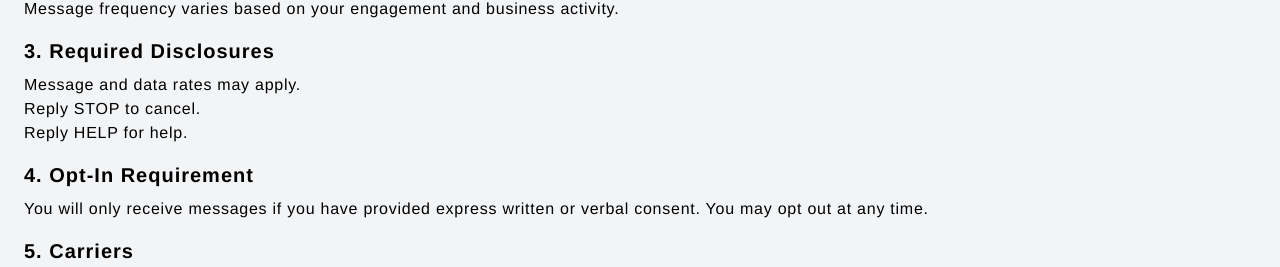
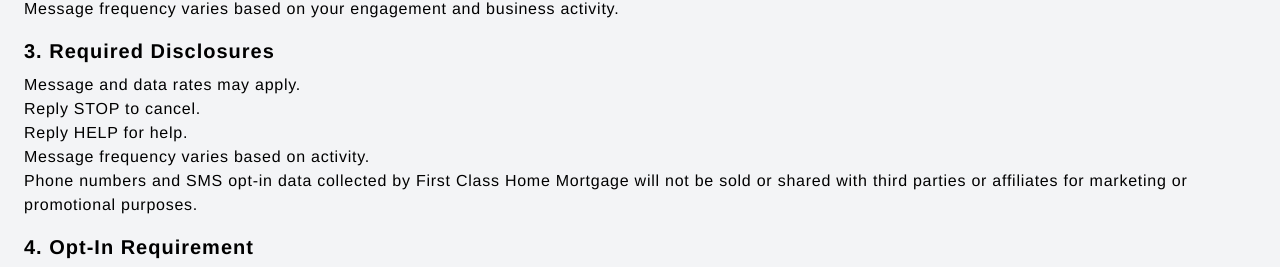
Before and after one commit to MitchellHCrane/1stclassnextjs, a Next.js app: page /terms in a window 1280 px wide. Shown: the part 407-674 px from the top of the page. Built offline with nearby package versions, Linux system fonts and the light colour scheme; no server answers.

Commit message:
update to reflect needed changes for compliance

```diff
--- a/src/app/terms/page.js
+++ b/src/app/terms/page.js
@@ -31,6 +31,12 @@
         Reply STOP to cancel.
         <br />
         Reply HELP for help.
+        <br />
+        Message frequency varies based on activity.
+        <br />
+        Phone numbers and SMS opt-in data collected by First Class Home
+        Mortgage will not be sold or shared with third parties or affiliates
+        for marketing or promotional purposes.
       </p>
 
       <h2 className="text-xl font-bold mb-2">4. Opt-In Requirement</h2>
```
